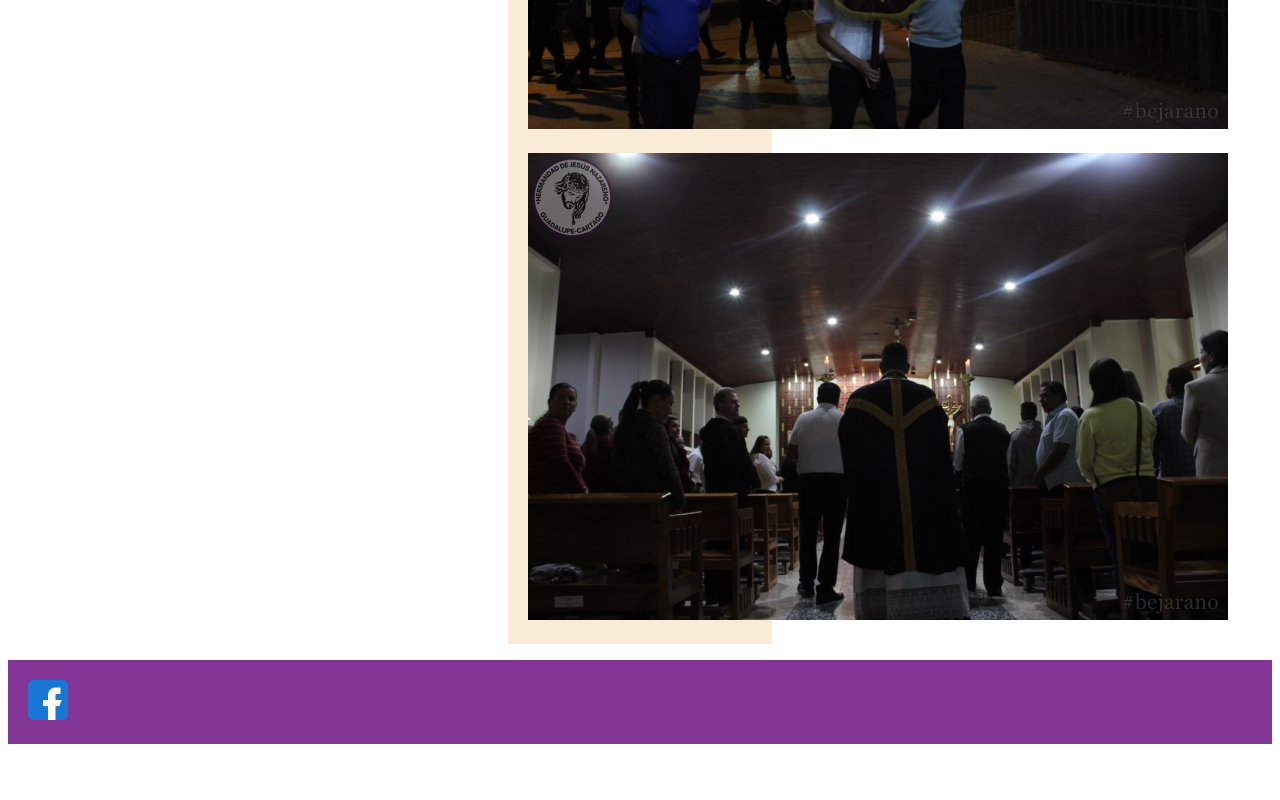
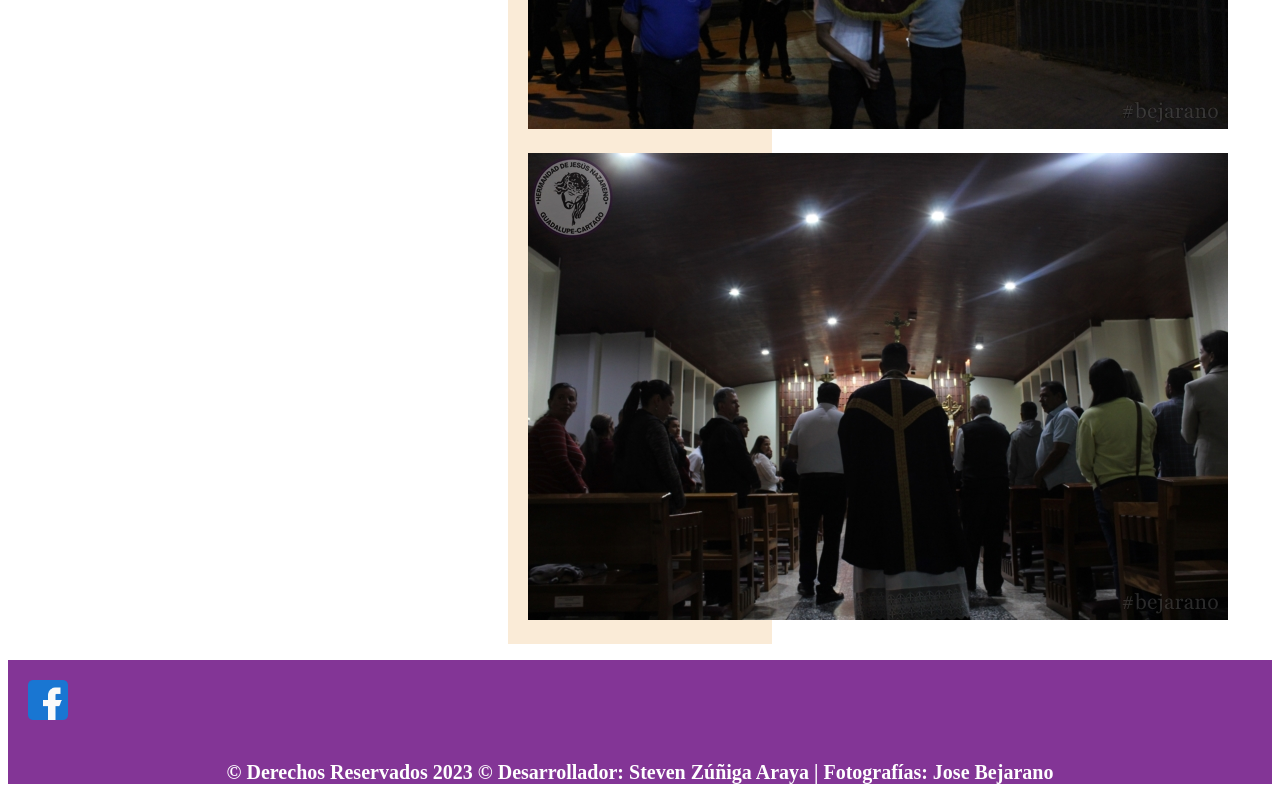
Before and after one commit to Szuniga29/HJN, a plain HTML site: page index.html in a window 1280 px wide. Shown: the part 4287-5087 px from the top of the page. Before the commit the page ends 5039 px from the top, so only its background shows below. Drawn offline with Linux system fonts and the light colour scheme.

Commit message:
Cambios en el footer

```diff
--- a/index.html
+++ b/index.html
@@ -71,9 +71,13 @@
     </section>
 
     <footer class="footer">
-        <a href="https://www.facebook.com/profile.php?id=100064879860222">
-            <img class="logo-facebook" src="images/facebook.png" alt="HJN | Guadalupe, Cartago">
-        </a>
+        <div class="div-footer">
+            <a href="https://www.facebook.com/profile.php?id=100064879860222">
+                <img class="logo-facebook" src="images/facebook.png" alt="HJN | Guadalupe, Cartago">
+            </a>
+            <h2>© Derechos Reservados 2023 © Desarrollador: Steven Zúñiga Araya | Fotografías: Jose Bejarano</h2>
+        </div>
+
     </footer>
 </body>
 </html>
--- a/style.css
+++ b/style.css
@@ -14,7 +14,6 @@ nav{
 }
 
 footer {
-    position: relative;
     justify-content: center;
     background-color: #833596;
     color: #fff;
@@ -49,11 +48,6 @@ footer {
     padding-bottom: 20px;
 }
 
-h3{
-    text-decoration: none;
-    color: white;
-}
-
 section{
     display: block;
     text-align: center;
@@ -62,7 +56,6 @@ section{
 #inicio{
     color: black;
 }
-
 
 .imagenes{
     padding: 10px;
@@ -84,6 +77,7 @@ section{
     text-decoration: none;
 }
 
-h2{
+.div-footer h2{
     text-align: center;
+    font-size: 20px ;
 }
```
